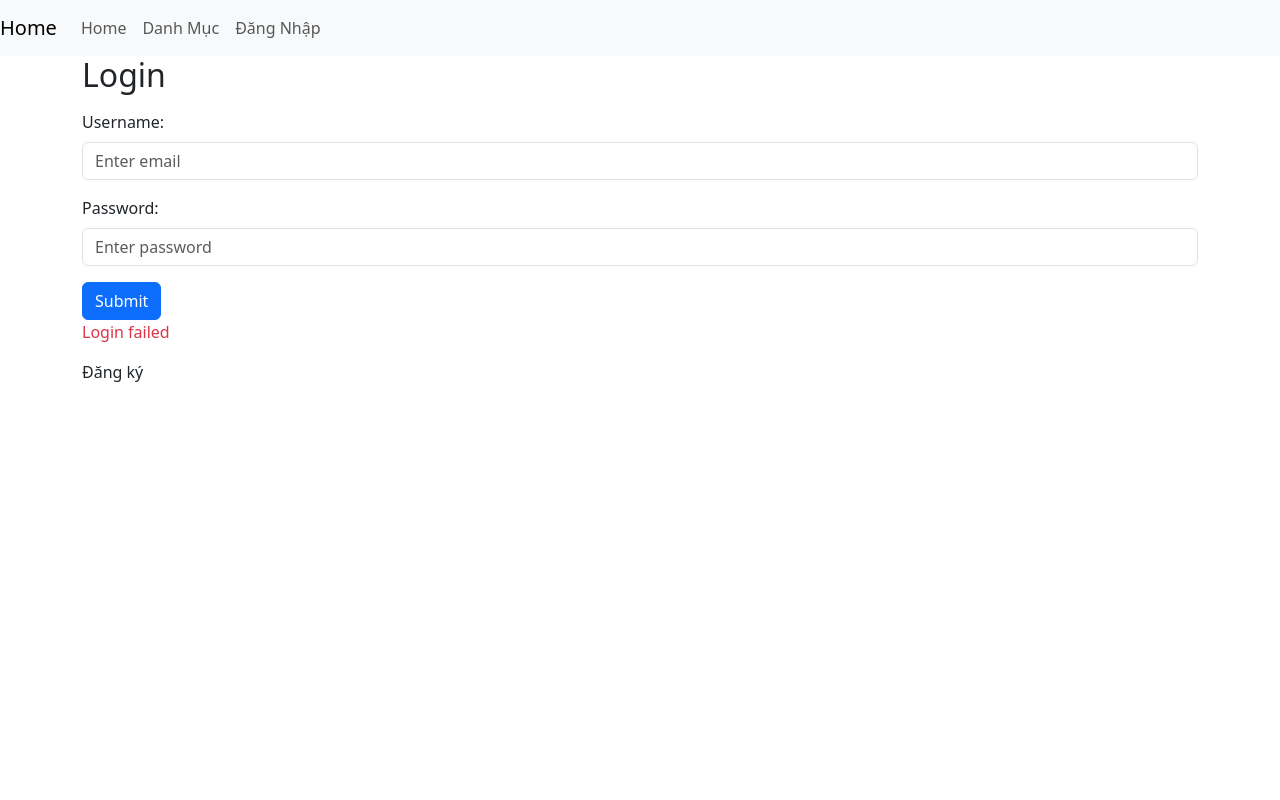
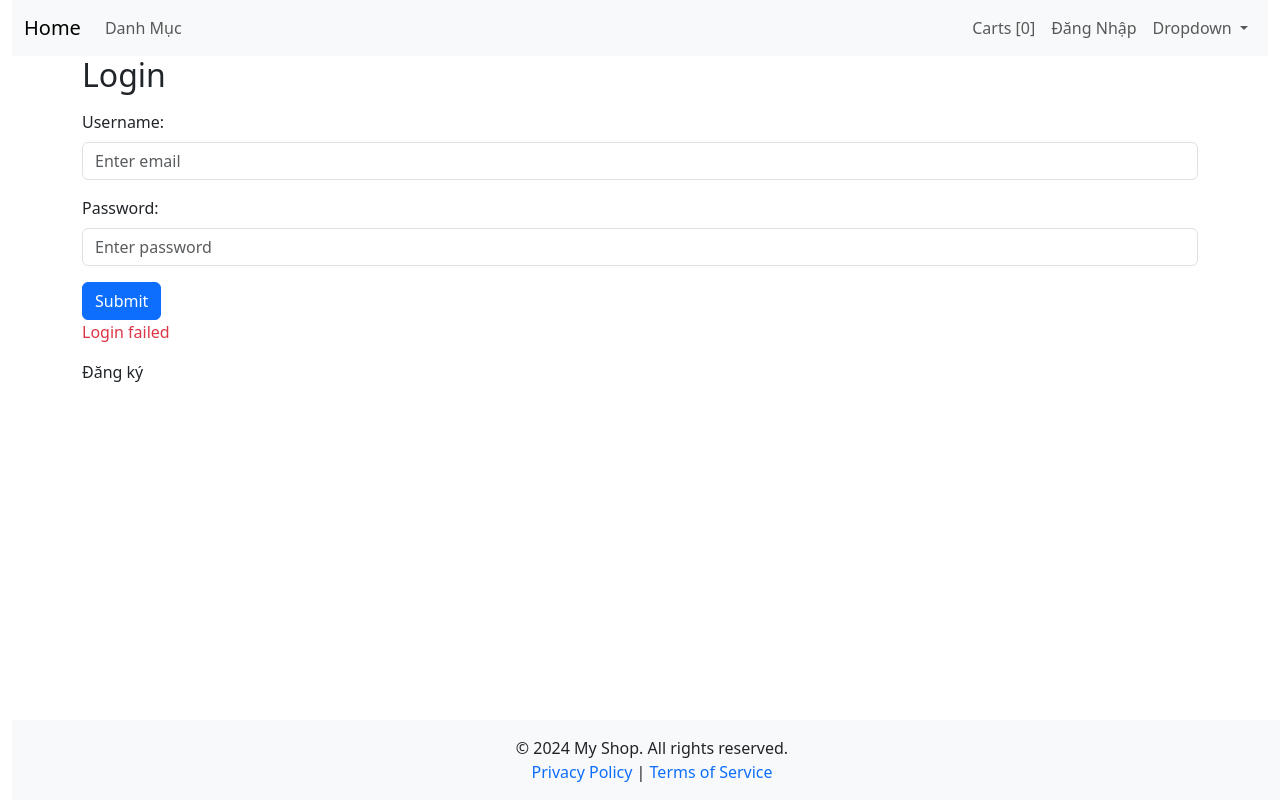
Before and after one commit to tomnyson/vue-frontend, a Vue app in the folder vue-shop/: page /login in a window 1280 px wide. Built offline with nearby package versions, Linux system fonts and the light colour scheme.

Commit message:
vuex demo

```diff
--- a/vue-shop/package.json
+++ b/vue-shop/package.json
@@ -14,7 +14,8 @@
     "bootstrap": "^5.3.3",
     "https": "^1.0.0",
     "vue": "^3.5.12",
-    "vue-router": "^4.4.5"
+    "vue-router": "^4.4.5",
+    "vuex": "^4.1.0"
   },
   "devDependencies": {
     "@eslint/js": "^9.13.0",
--- a/vue-shop/src/App.vue
+++ b/vue-shop/src/App.vue
@@ -5,9 +5,14 @@ import Login from './components/Login.vue'
 import ProductList from './components/ProductList.vue';
 import CategoryList from './components/CategoryList.vue';
 import { useRouter } from 'vue-router'
-import {ref, onMounted} from 'vue'
+import { useStore } from 'vuex';
+import {ref, onMounted, computed} from 'vue'
 const isLogin = ref(false)
 const router = useRouter()
+const store = useStore();
+
+const cartItems = computed(() => store.getters.cartItems);
+
   onMounted(async () => {
     if(localStorage.getItem('token')){
       isLogin.value = true
@@ -18,38 +23,79 @@ const handleLogout = () => {
   localStorage.removeItem('token')
   isLogin.value = false
 }
+
+
 </script>
 
 <template>
-      <!-- <HelloWorld mon_hoc="Frontend framework" lop="wdk19" /> -->
-      <!-- <ThongTin diemyeu ="ngu" diemmanh="gioi" mon_hoc="Frontend framework" lop="wdk19" /> -->
-      <!-- <Login /> -->
-       <!-- <ProductList/> -->
-        <!-- <CategoryList/> -->
+  <div class="container-fluid">
+    <!-- Navbar -->
     <nav class="navbar navbar-expand-lg navbar-light bg-light">
-  <a class="navbar-brand" href="#">Home</a>
-  <button class="navbar-toggler" type="button" data-toggle="collapse" data-target="#navbarNav" aria-controls="navbarNav" aria-expanded="false" aria-label="Toggle navigation">
+      <div class="container-fluid">
+        <!-- Left-aligned items -->
+        <RouterLink class="navbar-brand" to="/">Home</RouterLink>
+        <button
+          class="navbar-toggler"
+          type="button"
+          data-bs-toggle="collapse"
+          data-bs-target="#navbarNav"
+          aria-controls="navbarNav"
+          aria-expanded="false"
+          aria-label="Toggle navigation"
+        >
           <span class="navbar-toggler-icon"></span>
         </button>
+
+        <!-- Menu items -->
         <div class="collapse navbar-collapse" id="navbarNav">
-    <ul class="navbar-nav">
-      <li class="nav-item active">
-        <RouterLink class="nav-link" to="/">Home</RouterLink>
-      </li>
+          <ul class="navbar-nav me-auto">
+            <!-- Left-aligned links -->
             <li class="nav-item">
               <RouterLink class="nav-link" to="/categories">Danh Mục</RouterLink>
             </li>
+          </ul>
+
+          <!-- Right-aligned links -->
+          <ul class="navbar-nav ms-auto">
+            <li class="nav-item">
+              <RouterLink class="nav-link" to="/carts">Carts [{{ cartItems.length || 0 }}]</RouterLink>
+            </li>
             <li v-if="!isLogin" class="nav-item">
-        <RouterLink class="nav-link"  to="/Login">Đăng Nhập</RouterLink>
-
+              <RouterLink class="nav-link" to="/login">Đăng Nhập</RouterLink>
             </li>
-      <li v-if="isLogin" class="nav-item">
-        <button  @click="handleLogout" class="btn btn-link">Logout</button>
+            <li v-else class="nav-item">
+              <button @click="handleLogout" class="btn btn-link nav-link">Logout</button>
+            </li>
+            <li class="nav-item dropdown">
+        <a class="nav-link dropdown-toggle" href="#" id="navbarDropdown" role="button" data-toggle="dropdown" aria-haspopup="true" aria-expanded="false">
+          Dropdown
+        </a>
+        <div class="dropdown-menu" aria-labelledby="navbarDropdown">
+          <a class="dropdown-item" href="#">Action</a>
+          <a class="dropdown-item" href="#">Another action</a>
+          <div class="dropdown-divider"></div>
+          <a class="dropdown-item" href="#">Something else here</a>
+        </div>
       </li>
           </ul>
         </div>
+      </div>
     </nav>
-<router-view></router-view>
+
+    <!-- Content -->
+    <router-view />
+
+    <!-- Footer -->
+    <footer class="footer bg-light text-center py-3">
+      <div class="container">
+        <p class="mb-0">© 2024 My Shop. All rights reserved.</p>
+        <p class="mb-0">
+          <a href="/privacy-policy" class="text-decoration-none">Privacy Policy</a> |
+          <a href="/terms" class="text-decoration-none">Terms of Service</a>
+        </p>
+      </div>
+    </footer>
+  </div>
 </template>
 
 <style scoped>
@@ -62,4 +108,12 @@ header {
   margin: 0 auto 2rem;
 }
 
+.footer {
+  position: absolute;
+  bottom: 0;
+  width: 100%;
+  margin-top: 50px;
+  background-color: #f8f9fa;
+}
+
 </style>
--- /dev/null
+++ b/vue-shop/src/components/Cart.vue
@@ -0,0 +1,46 @@
+<script setup>
+import { useStore } from 'vuex'; // Import Vuex store
+import { computed } from 'vue'; // Import computed for reactive properties
+
+// Access the store
+const store = useStore();
+
+// Map Vuex getters to computed properties
+const cartItems = computed(() => store.getters.cartItems);
+const cartTotal = computed(() => store.getters.cartTotal);
+
+// Map Vuex actions to methods
+const removeFromCart = (productId) => {
+  store.dispatch('removeFromCart', productId);
+};
+
+</script>
+
+<template>
+  {{ console.log('cartItems', cartItems) }}
+  <div class="container mt-5">
+    <h2 class="text-center mb-4">Shopping Cart</h2>
+    <div v-if="cartItems.length === 0" class="alert alert-info text-center">
+      Cart is empty
+    </div>
+    <ul v-if="cartItems.length > 0" class="list-group">
+      <li v-for="item in cartItems" :key="item.id" class="list-group-item d-flex justify-content-between align-items-center">
+        <div>
+          <h5>{{ item.name }}</h5>
+          <p>
+            ${{ item.price }} x {{ item.quantity }} = ${{ item.price * item.quantity }}
+          </p>
+        </div>
+        <button @click="removeFromCart(item.id)" class="btn btn-danger btn-sm">
+          Remove
+        </button>
+      </li>
+    </ul>
+    <div v-if="cartItems.length > 0" class="mt-4">
+      <div class="d-flex justify-content-end">
+        <h4>Total: <span class="text-success">{{ cartTotal }} $</span></h4>
+      </div>
+    </div>
+    <RouterLink to="checkout">Checkout</RouterLink>
+  </div>
+</template>
--- /dev/null
+++ b/vue-shop/src/components/Checkout.vue
@@ -0,0 +1,141 @@
+<script setup>
+import { useStore } from "vuex"; // Import Vuex store
+import { computed, ref } from "vue"; // Import computed and ref for reactive properties
+
+// Access the store
+const store = useStore();
+
+// Map Vuex getters to computed properties
+const cartItems = computed(() => store.getters.cartItems);
+const cartTotal = computed(() => store.getters.cartTotal);
+
+// Map Vuex actions to methods
+const removeFromCart = (productId) => {
+  store.dispatch("removeFromCart", productId);
+};
+
+// Reactive form data
+const formData = ref({
+  name: "",
+  email: "",
+  phone: "",
+  address: "",
+});
+
+// Submit form handler
+const submitOrder = () => {
+  if (
+    !formData.value.name ||
+    !formData.value.email ||
+    !formData.value.phone ||
+    !formData.value.address
+  ) {
+    alert("Please fill out all fields.");
+    return;
+  }
+
+  // Simulate order submission
+  console.log("Order submitted:", {
+    customerDetails: formData.value,
+    cartItems: cartItems.value,
+    total: cartTotal.value,
+  });
+
+  // Clear form and cart
+  alert("Order placed successfully!");
+  formData.value = {
+    name: "",
+    email: "",
+    phone: "",
+    address: "",
+  };
+  store.dispatch("clearCart"); // Assuming a clearCart action is defined in Vuex
+};
+</script>
+
+<template>
+  <div class="container mt-5">
+    <div class="row">
+      <div class="col-md-8">
+        <div v-if="cartItems.length > 0">
+          <h3>Checkout</h3>
+          <form @submit.prevent="submitOrder">
+            <div class="mb-3">
+              <label for="name" class="form-label">Name</label>
+              <input
+                type="text"
+                id="name"
+                class="form-control"
+                v-model="formData.name"
+              />
+            </div>
+            <div class="mb-3">
+              <label for="email" class="form-label">Email</label>
+              <input
+                type="email"
+                id="email"
+                class="form-control"
+                v-model="formData.email"
+              />
+            </div>
+            <div class="mb-3">
+              <label for="phone" class="form-label">Phone</label>
+              <input
+                type="text"
+                id="phone"
+                class="form-control"
+                v-model="formData.phone"
+              />
+            </div>
+            <div class="mb-3">
+              <label for="address" class="form-label">Address</label>
+              <textarea
+                id="address"
+                class="form-control"
+                rows="3"
+                v-model="formData.address"
+              ></textarea>
+            </div>
+            <button type="submit" class="btn btn-primary">Place Order</button>
+          </form>
+        </div>
+      </div>
+      <div class="col-md-4" style="margin-top: 75px;">
+        <div v-if="cartItems.length === 0" class="alert alert-info text-center">
+          Cart is empty
+        </div>
+        <ul v-if="cartItems.length > 0" class="list-group">
+          <li
+            v-for="item in cartItems"
+            :key="item.id"
+            class="list-group-item d-flex justify-content-between align-items-center"
+          >
+            <div>
+              <h5>{{ item.name }}</h5>
+              <p>
+                ${{ item.price }} x {{ item.quantity }} = ${{
+                  item.price * item.quantity
+                }}
+              </p>
+            </div>
+            <button
+              @click="removeFromCart(item.id)"
+              class="btn btn-danger btn-sm"
+            >
+              Remove
+            </button>
+          </li>
+        </ul>
+        <div v-if="cartItems.length > 0" class="mt-4">
+          <div class="d-flex justify-content-end">
+            <h4>
+              Total: <span class="text-success">${{ cartTotal }}</span>
+            </h4>
+          </div>
+        </div>
+      </div>
+    </div>
+
+    <!-- Checkout Form -->
+  </div>
+</template>
--- a/vue-shop/src/components/ProductList.vue
+++ b/vue-shop/src/components/ProductList.vue
@@ -1,7 +1,9 @@
 <script setup>
-import { reactive, ref, onMounted } from "vue";
+import { reactive, ref, onMounted, computed } from "vue";
 import axios from "axios";
 import { API_URL } from "../const.js";
+import { useStore } from 'vuex';
+const store = useStore();
 const products = reactive([
   // {
   //   id: 1,
@@ -35,6 +37,12 @@ onMounted(async () => {
   }
 });
 
+
+const addToCart = (product) => {
+  alert("add to cart")
+  store.dispatch('addToCart', product);
+};
+const cartItems = computed(() => store.getters.cartItems);
 </script>
 <template>
   <div class="container py-5">
@@ -55,7 +63,7 @@ onMounted(async () => {
             </p>
             <div class="d-flex justify-content-between align-items-center">
               <span :class="['h5', 'mb-0', {sale: product.price > 300000}]">{{ product.price }}vnd</span>
-              <button class="btn btn-primary">Add to Cart</button>
+              <button @click="addToCart(product)" class="btn btn-primary">Add to Cart</button>
             </div>
           </div>
         </div>
--- a/vue-shop/src/main.js
+++ b/vue-shop/src/main.js
@@ -4,5 +4,5 @@ import { createApp } from 'vue'
 import App from './App.vue'
 import 'bootstrap/dist/css/bootstrap.min.css';
 import router from './route';
-// import "bootstrap/dist/bootstrap/bootstrap.min.js"
-createApp(App).use(router).mount('#app')
+import store from './store';
+createApp(App).use(router).use(store).mount('#app')
--- a/vue-shop/src/route.js
+++ b/vue-shop/src/route.js
@@ -3,6 +3,8 @@ import CategoryList from './components/CategoryList.vue'
 import CategoryDetail from './components/CategoryDetail.vue'
 import Login from './components/Login.vue'
 import ProductList from './components/ProductList.vue'
+import Cart from './components/Cart.vue'
+import Checkout from './components/Checkout.vue'
 // import Register from './components/Register.vue'
 
 const routes = [
@@ -30,6 +32,19 @@ const routes = [
         component: Login,
         meta: { requiredLogin: false }
     },
+    {
+        path: '/carts',
+        name: 'Carts',
+        component: Cart,
+        meta: { requiredLogin: false }
+    },
+
+    {
+        path: '/checkout',
+        name: 'Checkout',
+        component: Checkout,
+        meta: { requiredLogin: false }
+    },
 ]
 
 const router = createRouter({
--- /dev/null
+++ b/vue-shop/src/store.js
@@ -0,0 +1,47 @@
+// src/store/index.js
+import { createStore } from 'vuex';
+
+export default createStore({
+  state: {
+    cart: JSON.parse(localStorage.getItem('cart')) || [],
+  },
+  mutations: {
+    ADD_TO_CART(state, product) {
+      const item = state.cart.find((i) => i.id === product.id);
+      if (item) {
+        item.quantity += 1;
+      } else {
+        state.cart.push({ ...product, quantity: 1 });
+      }
+      localStorage.setItem('cart', JSON.stringify(state.cart));
+    },
+    REMOVE_FROM_CART(state, productId) {
+      state.cart = state.cart.filter((item) => item.id !== productId);
+      localStorage.setItem('cart', JSON.stringify(state.cart));
+    },
+  },
+  actions: {
+    addToCart({ commit }, product) {
+      console.log('Action: addToCart');
+      console.log('Payload:', product);
+      commit('ADD_TO_CART', product);
+    },
+    removeFromCart({ commit }, productId) {
+      console.log('Action: addToCart');
+      console.log('Payload:', productId);
+      commit('REMOVE_FROM_CART', productId);
+    },
+  },
+  getters: {
+
+    cartTotal(state) {
+      return state.cart.reduce((total, item) => total + item.price * item.quantity, 0);
+    },
+    products(state) {
+      return state.products;
+    },
+    cartItems(state) {
+      return state.cart
+    }
+  },
+});
```
Also changed, not shown: vue-shop/index.html (+18 -3 lines), 1 other file (tests, documents, lock files or other folders). Lines whose indentation alone changed are shown as unchanged.
